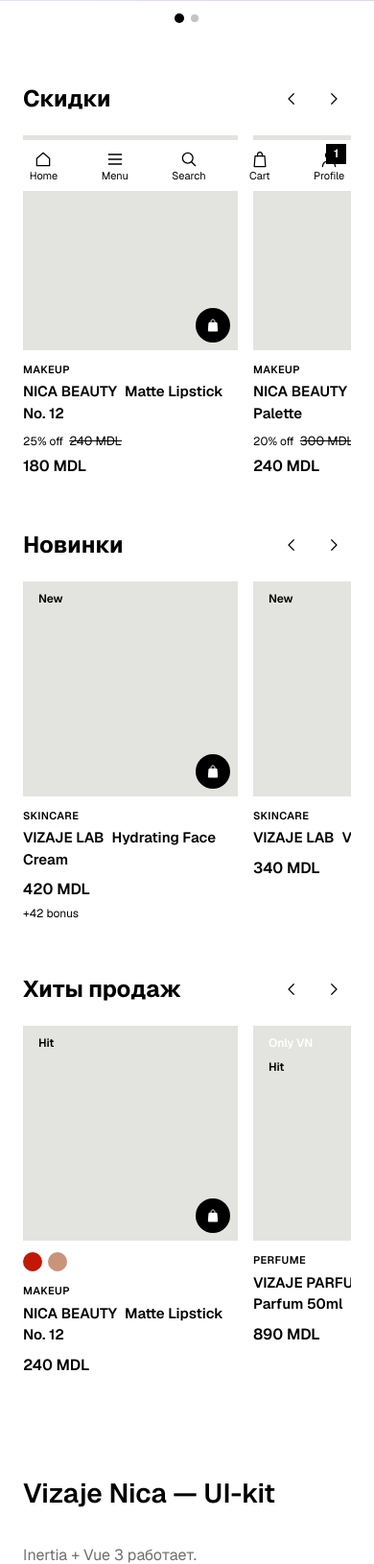
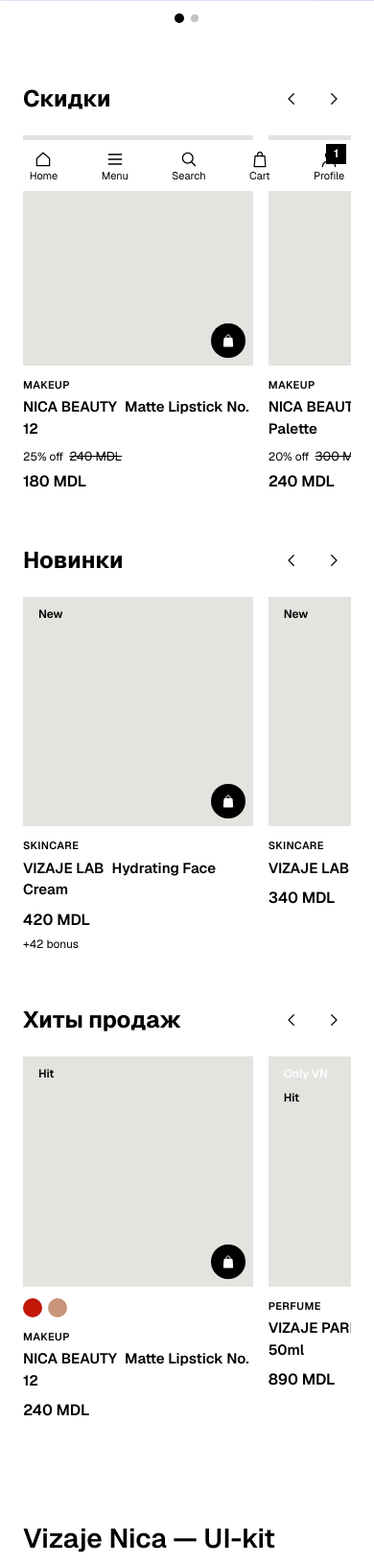
Before and after one commit to arionel0726-dev/vz-next, a Laravel app: page / in a window 390 px wide; the page is wider, and only the part inside the window is pictured. Shown: the part 645-2275 px from the top of that part at 96% size. Run offline with Laravel 12, Linux system fonts and the light colour scheme; style sheets or scripts are compiled from the project's sources; parts of the project's set-up code (start-up, migrations or seed data) failed here and were passed over; some libraries are stand-ins or nearby versions.

Commit message:
Make ProductSlider cards bigger: exactly 4 per row on desktop
ProductCard's "slider" variant has a fixed 14rem (224px) width,
leaving a lot of unused space in the wide homepage rows and no
control over how many are visible at once. ProductSlider now
overrides that width with a --slider-visible-driven flex-basis
calc(), so the cards grow/shrink to exactly fill the track: 4 per row
on desktop (>=64rem, confirmed 336px cards with zero overflow at
1600px viewport), ~2.4 on tablet, ~1.4 on mobile (fractional on
purpose, as a "there's more" scroll hint). The override is scoped to
ProductSlider's own track via :deep() -- ProductCard's default slider
width is unchanged for other callers (RelatedProducts.vue).

Verified: php artisan test (67/67, unaffected -- CSS only),
bun run build, and a headless-browser check confirming exactly 4
cards at 336px each (up from 224px) fill the row with no overflow at
a 1600px desktop viewport.

Co-Authored-By: Claude Sonnet 5 <noreply@anthropic.com>
Claude-Session: https://claude.ai/code/session_01AVyJCgbhcht97xyFvEBTYd

```diff
--- a/resources/js/Components/Home/ProductSlider.vue
+++ b/resources/js/Components/Home/ProductSlider.vue
@@ -119,6 +119,9 @@ function scrollBy(direction: 1 | -1): void {
 }
 
 .product-slider__track {
+    /* How many cards are visible at once -- fractional on small
+       screens as a "there's more" scroll hint, exactly 4 on desktop. */
+    --slider-visible: 1.4;
     display: flex;
     gap: 1rem;
     overflow-x: auto;
@@ -135,9 +138,26 @@ function scrollBy(direction: 1 | -1): void {
     scroll-snap-align: start;
 }
 
+/* Overrides ProductCard's own fixed 14rem slider width so exactly
+   --slider-visible cards fit the track's width, gaps included. */
+.product-slider__track > :deep(.product-card--slider) {
+    width: auto;
+    flex: 0 0 calc((100% - (var(--slider-visible) - 1) * 1rem) / var(--slider-visible));
+}
+
+@media (min-width: 40rem) {
+    .product-slider__track {
+        --slider-visible: 2.4;
+    }
+}
+
 @media (min-width: 64rem) {
     .product-slider__title {
         font-size: 1.75rem;
     }
+
+    .product-slider__track {
+        --slider-visible: 4;
+    }
 }
 </style>
```
